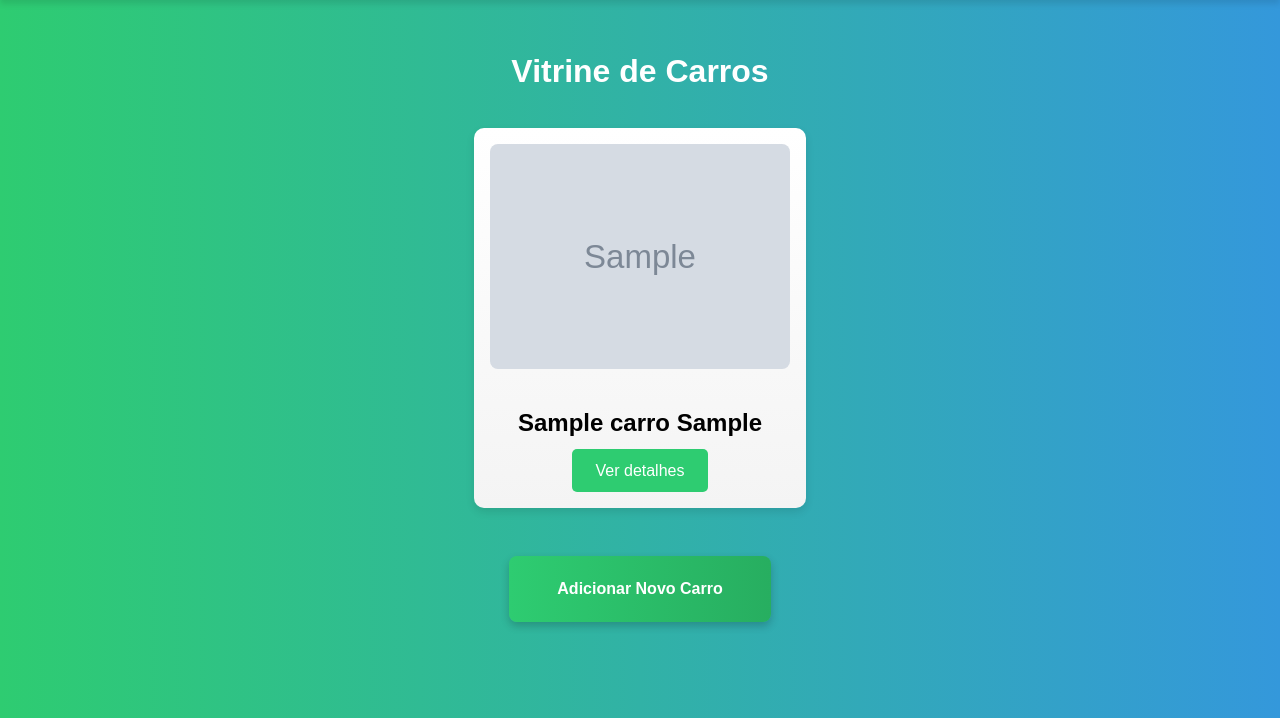
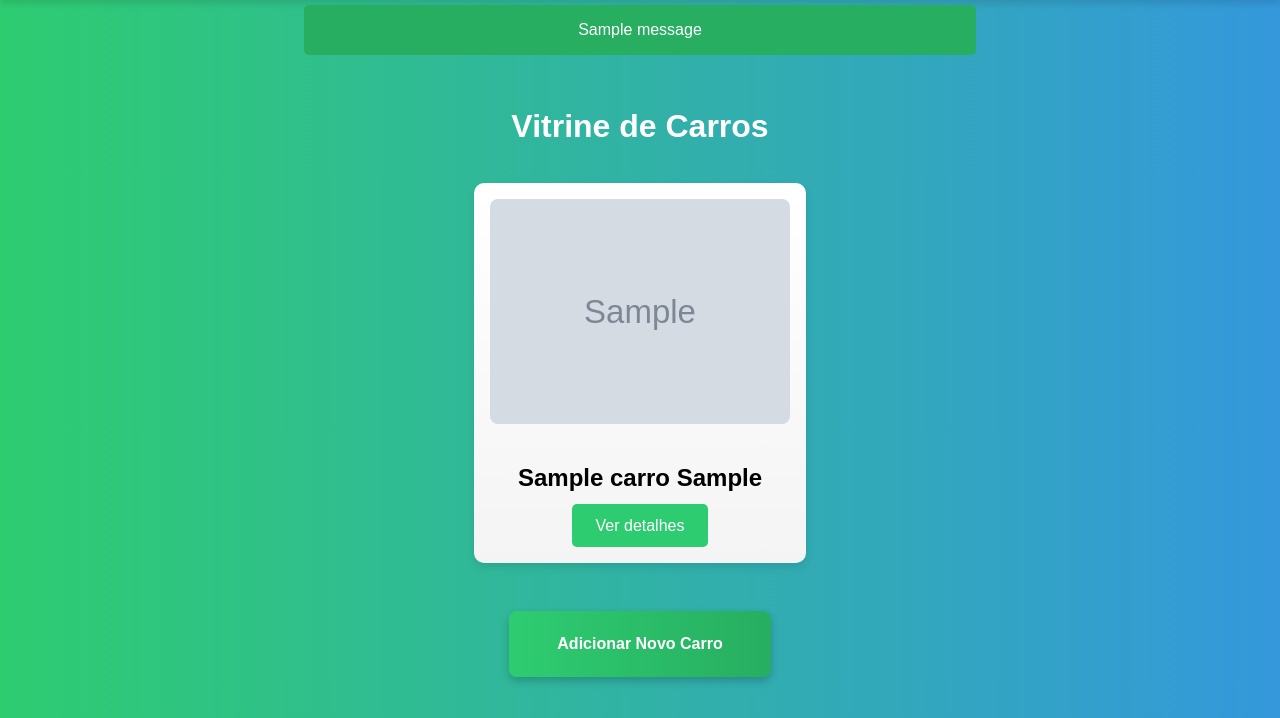
Before and after one commit to JorgeDeTeixeira/Vitrine-de-carros, a Flask app: page /carros in a window 1280 px wide. Shown: the part 82-800 px from the top of the page. Run offline with Flask 3, Linux system fonts and the light colour scheme; tables that the repository leaves empty hold one stand-in row (values such as "Sample post"); grey boxes marked "Sample" are stand-in pictures; one stand-in notice (Sample message) is shown.

Commit message:
Mensagens de flash adicionado ao projeto

```diff
--- a/app/routes.py
+++ b/app/routes.py
@@ -38,7 +38,7 @@ def adicionarCarro():
         db.session.commit()
 
         flash('Carro adicionado com sucesso!', 'success')
-        return redirect(url_for('index'))
+        return redirect(url_for('listarCarros'))
 
     return render_template('adicionar.html', form=form)
 
@@ -59,7 +59,7 @@ def editarCarro(carro_id):
         db.session.commit()
 
         flash('Carro editado com sucesso!', 'success')
-        return redirect(url_for('index'))
+        return redirect(url_for('listarCarros'))
 
     return render_template('editar.html', carro=carro, form=form)
 
@@ -70,4 +70,5 @@ def deletarCarro(carro_id):
     db.session.delete(carro)
     db.session.commit()
 
+    flash('Carro deletado com sucesso!', 'success')
     return redirect(url_for('listarCarros'))
--- a/app/static/adicionar.css
+++ b/app/static/adicionar.css
@@ -71,7 +71,7 @@ label {
     background-color: #219d54;
 }
 
-a {
+#back {
     display: inline-block;
     margin-top: 1em;
     padding: 0.5em 1em;
@@ -82,7 +82,7 @@ a {
     transition: background-color 0.3s ease-in-out;
 }
 
-a:hover {
+#back:hover {
     background-color: #219d54;
 }
 
--- a/app/static/carros.css
+++ b/app/static/carros.css
@@ -81,6 +81,46 @@ body {
     box-shadow: 0 8px 16px rgba(0, 0, 0, 0.3);
 }
 
+#message {
+    text-align: center;
+}
+
+/* Estilo para as mensagens flash */
+.flash-messages {
+    list-style-type: none;
+    padding: 0;
+    margin: 0;
+}
+
+.flash-messages li {
+    padding: 1em;
+    margin: 0.5em 0;
+    border-radius: 5px;
+    width: 50%; /* Ajuste conforme necessário */
+    margin: 0 auto;
+}
+
+/* Estilo para diferentes categorias de mensagens flash */
+.success {
+    background-color: #27ae60; /* Verde */
+    color: white;
+}
+
+.error {
+    background-color: #c0392b; /* Vermelho escuro */
+    color: white;
+}
+
+.info {
+    background-color: #3498db; /* Azul */
+    color: white;
+}
+
+.warning {
+    background-color: #f39c12; /* Amarelo escuro */
+    color: white;
+}
+
 /* Responsividade */
 @media screen and (max-width: 768px) {
     .car-list {
--- a/app/templates/adicionar.html
+++ b/app/templates/adicionar.html
@@ -57,7 +57,7 @@
                 <button type="submit" class="btn btn-primary">Salvar</button>
             </form>
 
-            <a  href="{{ url_for('index') }}">Voltar para a Vitrine</a>
+            <a id="back" href="{{ url_for('index') }}">Voltar para a Vitrine</a>
         </div>
     </body>
 </html>
--- a/app/templates/carros.html
+++ b/app/templates/carros.html
@@ -11,6 +11,18 @@
     </head>
     <body>
         {% include 'navbar.html' %}
+
+        <div id="message" style="margin-top: 5px">
+            <!-- No seu template base ou template específico -->
+            {% with messages = get_flashed_messages(with_categories=true) %} {%
+            if messages %}
+            <ul class="flash-messages">
+                {% for category, message in messages %}
+                <li class="{{ category }}">{{ message }}</li>
+                {% endfor %}
+            </ul>
+            {% endif %} {% endwith %}
+        </div>
 
         <div class="car-container">
             <h1 style="color: rgb(255, 255, 255)">Vitrine de Carros</h1>
```
